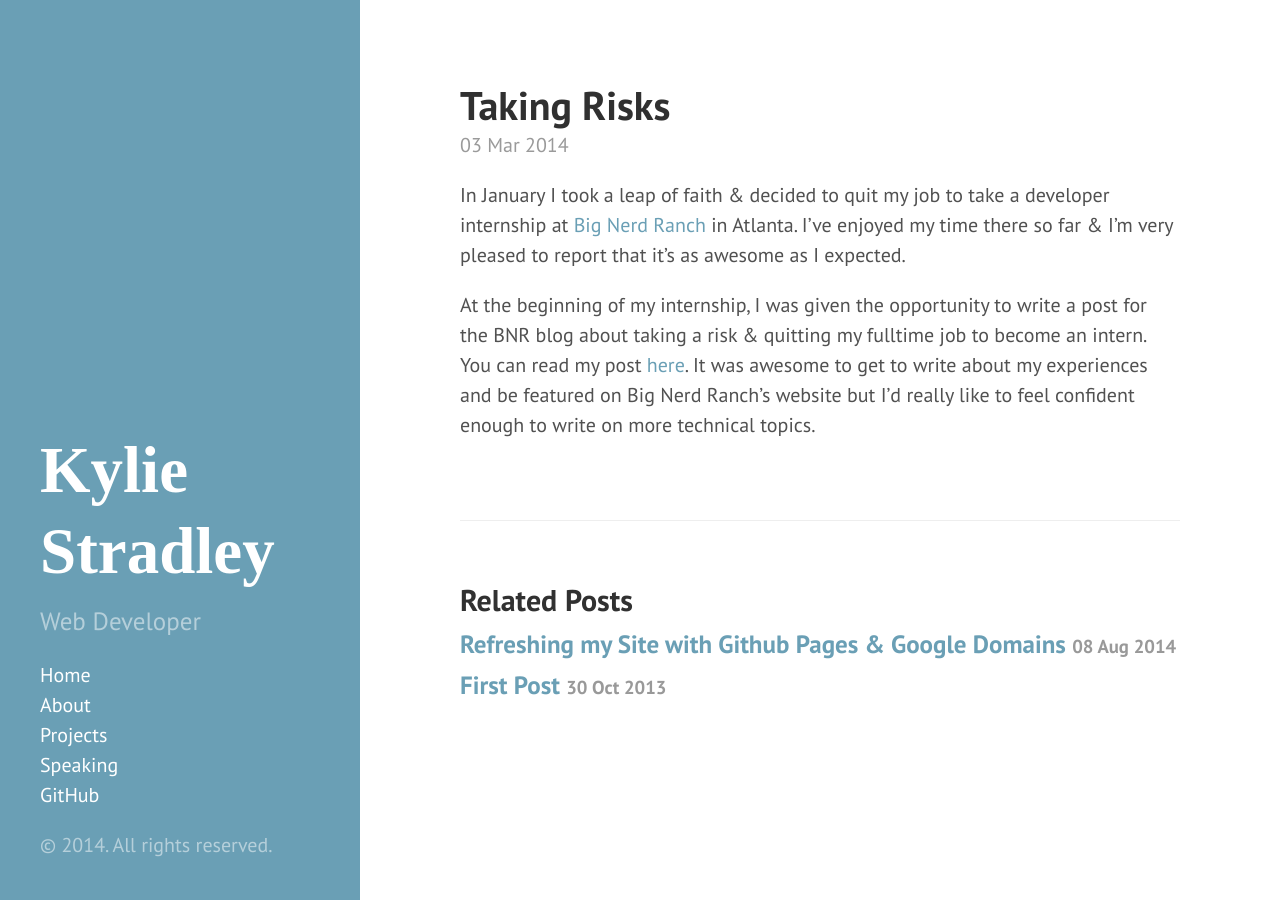
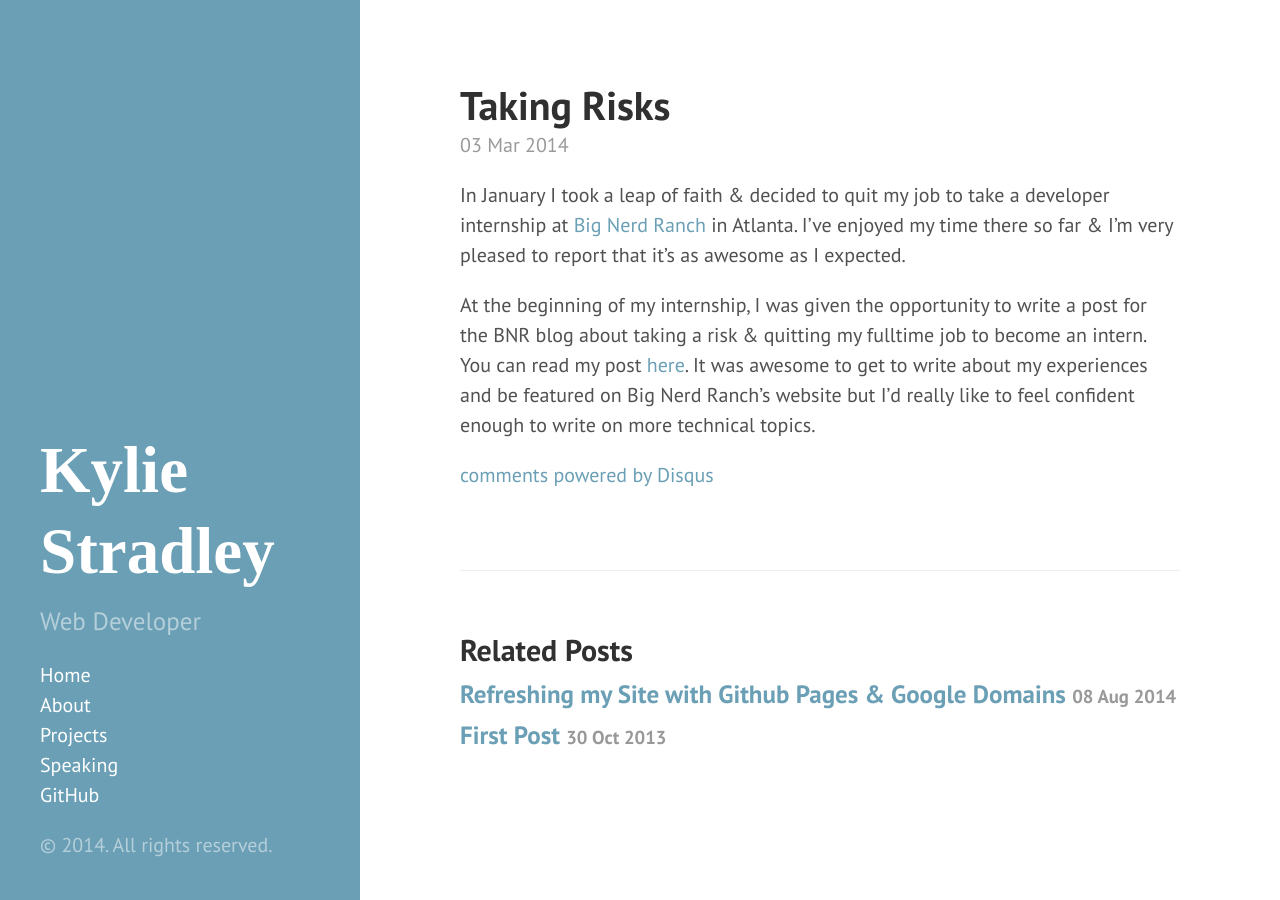
Before and after one commit to alindeman/kyfast.github.io, a Jekyll site: the page built from _posts/2014-03-03-taking-risks.md, in a window 1280 px wide. Built offline with Jekyll 4.4.1, drawn with Linux system fonts in a browser that asks for light colours; Markdown is read by kramdown in place of the engine named in the settings; comment, search, counter and statistics services are not loaded; part of the change alters nothing that is shown.

Commit message:
add disqus comments

```diff
--- /dev/null
+++ b/_includes/comments.html
@@ -0,0 +1,15 @@
+<!-- Add Disqus comments. -->
+<div id="disqus_thread"></div>
+<script type="text/javascript">
+        /* * * CONFIGURATION VARIABLES: EDIT BEFORE PASTING INTO YOUR WEBPAGE * * */
+        var disqus_shortname = 'kyfastnet'; // required: replace example with your forum shortname
+
+        /* * * DON'T EDIT BELOW THIS LINE * * */
+        (function() {
+            var dsq = document.createElement('script'); dsq.type = 'text/javascript'; dsq.async = true;
+            dsq.src = '//' + disqus_shortname + '.disqus.com/embed.js';
+            (document.getElementsByTagName('head')[0] || document.getElementsByTagName('body')[0]).appendChild(dsq);
+        })();
+    </script>
+    <noscript>Please enable JavaScript to view the <a href="http://disqus.com/?ref_noscript">comments powered by Disqus.</a></noscript>
+    <a href="http://disqus.com" class="dsq-brlink">comments powered by <span class="logo-disqus">Disqus</span></a>
--- a/_layouts/post.html
+++ b/_layouts/post.html
@@ -1,11 +1,14 @@
 ---
 layout: default
+comments: true
 ---
 
 <div class="post">
   <h1 class="post-title">{{ page.title }}</h1>
   <span class="post-date">{{ page.date | date_to_string }}</span>
   {{ content }}
+
+  {% include comments.html %}
 </div>
 
 <div class="related">
```
